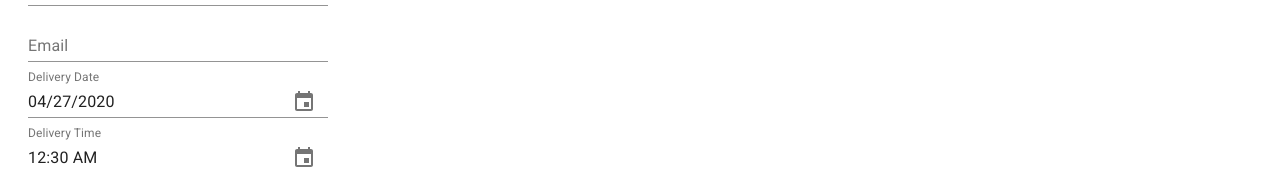
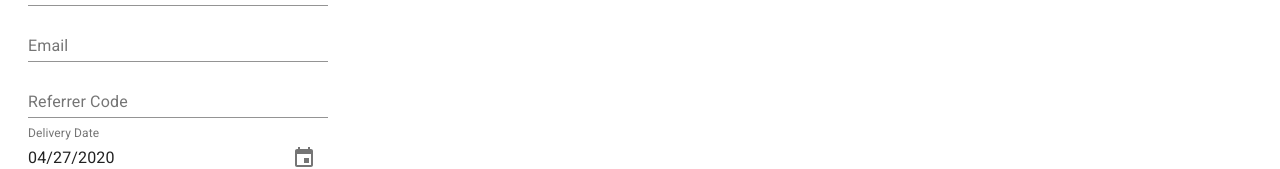
Before and after one commit to banmua/aideliver, a React (Create React App) app: page / in a window 1280 px wide. Shown: the part 1005-1174 px from the top of the page. Built offline with nearby package versions, Linux system fonts and the light colour scheme; no server answers; what aws-amplify, aws-amplify-react would draw is missing.

Commit message:
referrer

```diff
--- a/src/components/Address/Address.js
+++ b/src/components/Address/Address.js
@@ -81,6 +81,7 @@ export default props => {
 
                 <div><TextField id="standard-basic" label="Phone" style={styles.text} /></div>
                 <div><TextField id="standard-basic" label="Email" style={styles.text} /></div>
+                <div><TextField id="standard-basic" label="Referrer Code" style={styles.text} /></div>
                 <div><KeyboardDatePicker style={styles.text}
                         //margin="normal"
                         id="date-picker-dialog"
```
